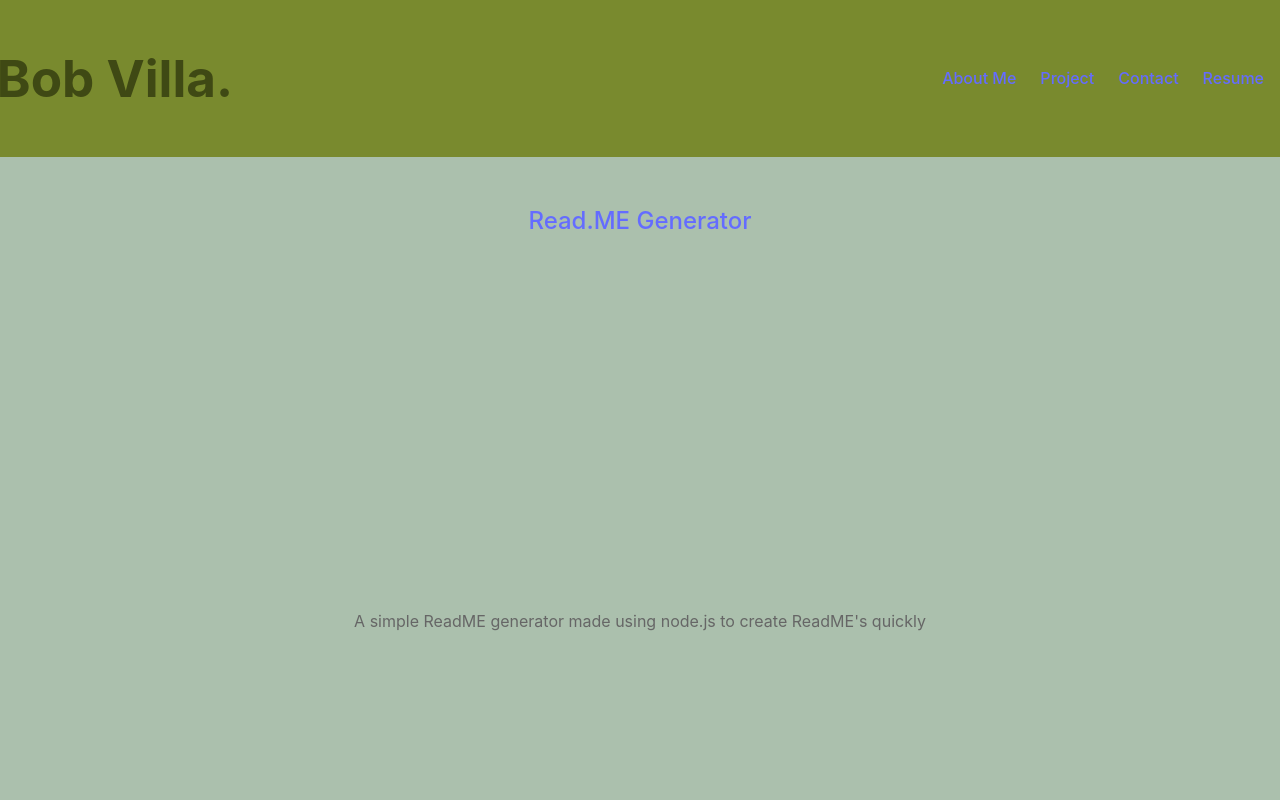
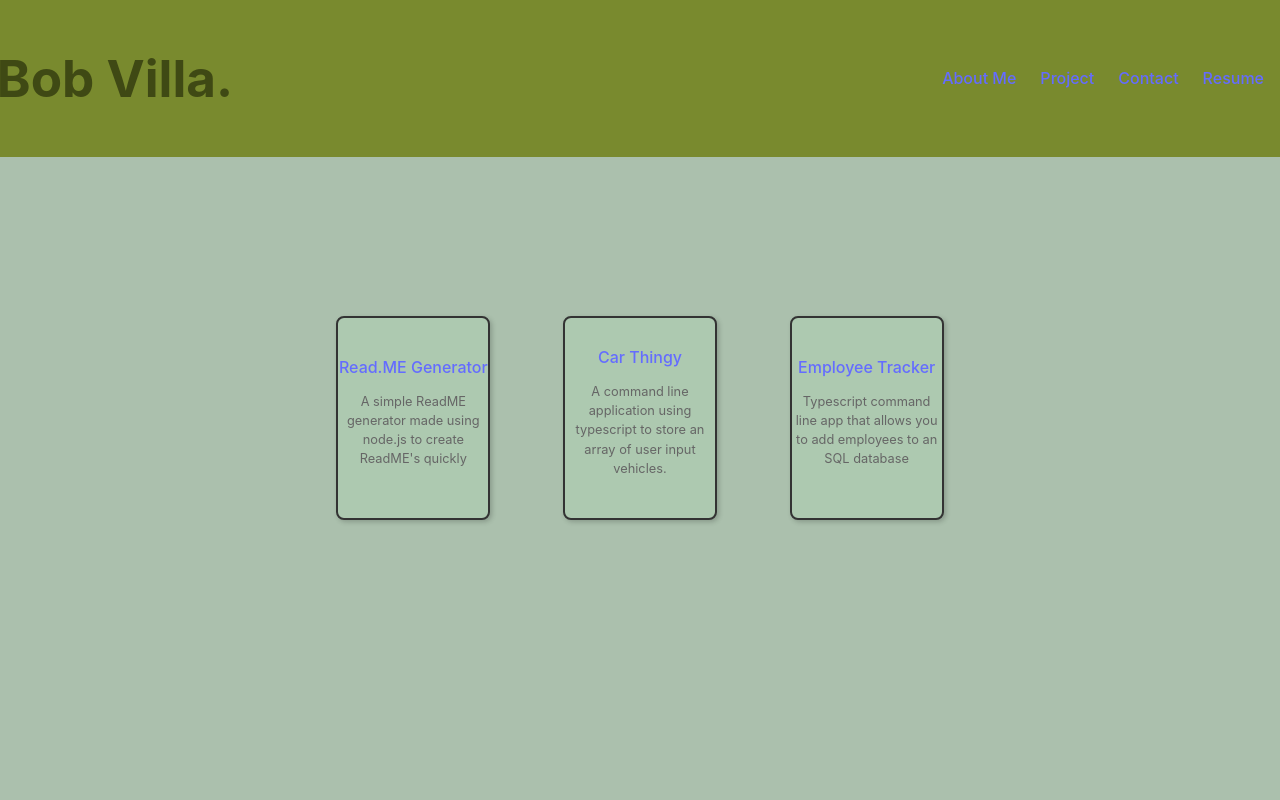
Before and after one commit to Kbasius/portfolio, a React (Vite) app in the folder 02-Challenge/portfolio12/: page /Project in a window 1280 px wide. Shown: the top 800 px of the page. Built offline with nearby package versions, Linux system fonts and the light colour scheme.

Commit message:
Finish off CSS stuff
Finished off CSS for the portfolio.

Had a lot of trouble with Project.

```diff
--- a/02-Challenge/portfolio12/src/Footer.css
+++ b/02-Challenge/portfolio12/src/Footer.css
@@ -1,7 +1,11 @@
 .footer {
     background-color: #798a2e;
     margin: 0;
+    padding: 0;
     display: flex;
     align-items: center;
     justify-content: space-around;
+    padding: 20px;
+    text-align: center;
+    margin-top: auto;
 }
--- a/02-Challenge/portfolio12/src/Project.css
+++ b/02-Challenge/portfolio12/src/Project.css
@@ -1,17 +1,41 @@
+.project-links {
+    display: flex;
+    flex-direction: row;
+    justify-content: space-around;
+    background-color: #abc0ad;
+    flex-wrap: wrap;
+    padding: 300px;
+    width: auto;
+    align-items: flex-start;
+}
+
 .project {
-    margin: 16px 0;
-    display: grid;
-    place-items: center;
-    height: 100vh;
-    background-color: #abc0ad;
+    margin: 16px;
+    display: flex;
+    flex-direction: column;
+    align-items: center;
+    justify-content: center;
+    width: 150px;
+    height: 25vh;
+    background-color: #adc9b0;
+    border: 2px solid #333;
+    border-radius: 8px;
+    box-shadow: 2px 2px 5px rgba(0, 0, 0, 0.2);
+    transition: transform 0.2s;
+}
+
+.project:hover {
+    transform: scale(1.05);
 }
 
 .project h2 {
-    font-size: 1.5em;
+    font-size: 1em;
     color: #333;
+    margin: 0;
 }
 
 .project p {
-    font-size: 1em;
+    font-size: 0.8em;
     color: #666;
+    text-align: center;
 }
--- a/02-Challenge/portfolio12/src/components/Contact.jsx
+++ b/02-Challenge/portfolio12/src/components/Contact.jsx
@@ -5,7 +5,7 @@ const Contact = () => {
     return (
         <div className="Contact">
             <h1 className="header2">Contact</h1>
-            <p>I would prefer you didnt.</p>
+            <p>Just watch old re-runs of this old house.</p>
         </div>
     );
 };
```
Also changed, not shown: 02-Challenge/portfolio12/src/App.css (line endings or trailing spaces), 02-Challenge/portfolio12/src/App.jsx (indentation only).
